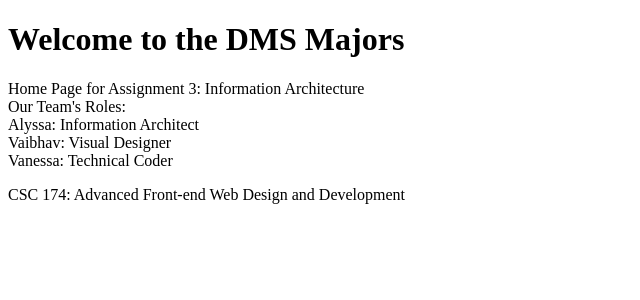
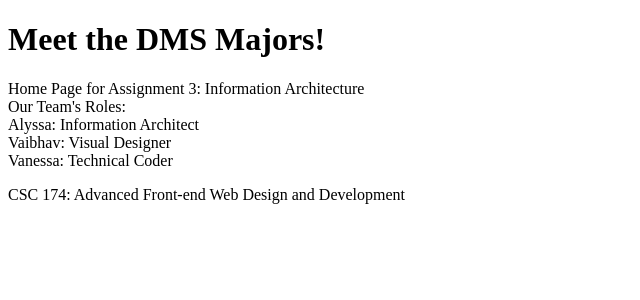
Before and after one commit to vacevedo44/CSC-174---Assignment-3, a PHP site: page / in a window 1280 px wide. Shown: the part 249-549 px from the top of the page, without its empty margins (0-640 px from the left). Run offline with PHP 8.4, Linux system fonts and the light colour scheme.

Commit message:
fixing wording on homepage

```diff
--- a/index.php
+++ b/index.php
@@ -25,7 +25,7 @@
       </nav>
 
       <main>
-         <h1>Welcome to the DMS Majors</h1>
+         <h1>Meet the DMS Majors!</h1>
          <p>
             Home Page for Assignment 3: Information Architecture
             <br> Our Team's Roles:
```
